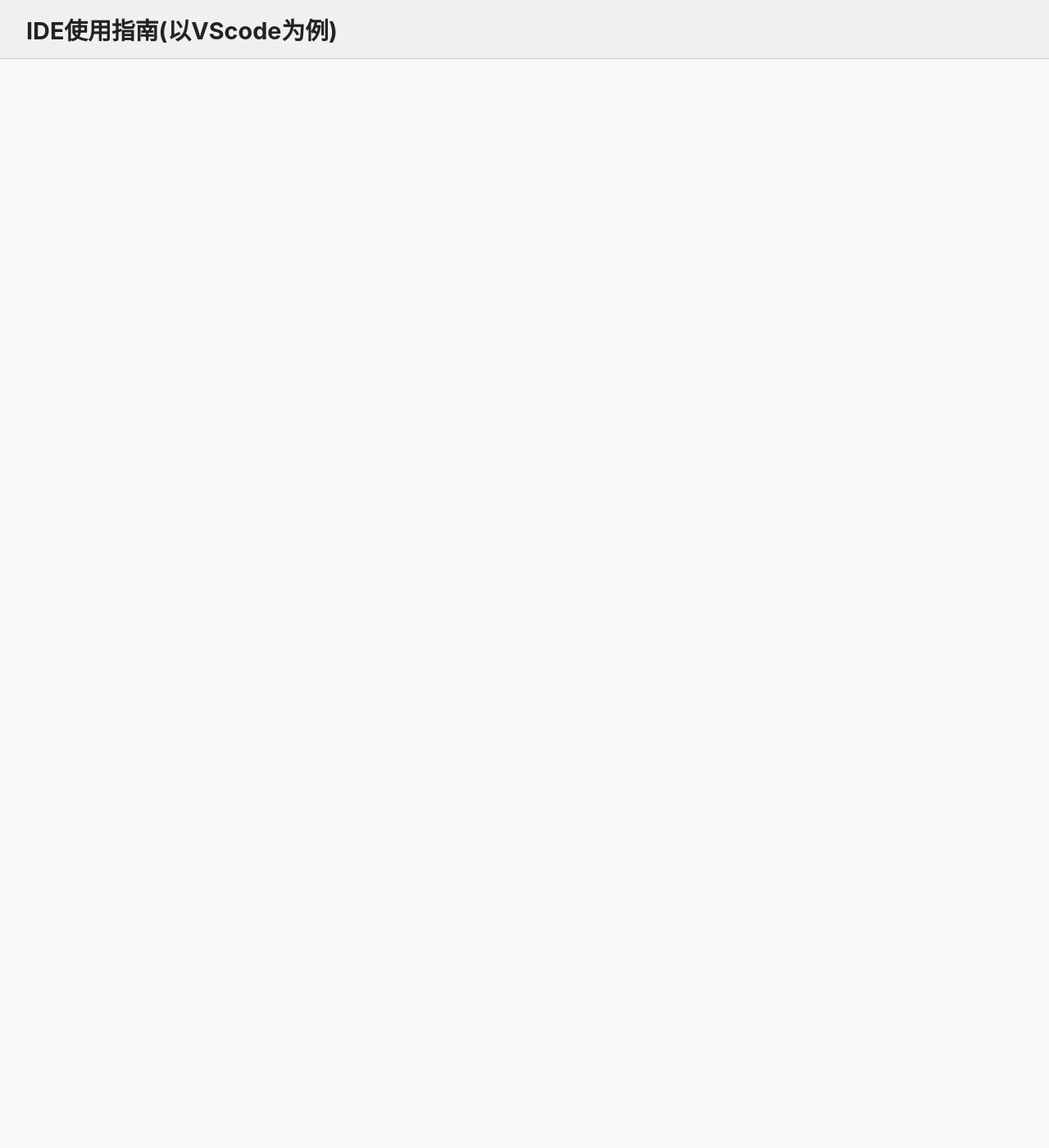
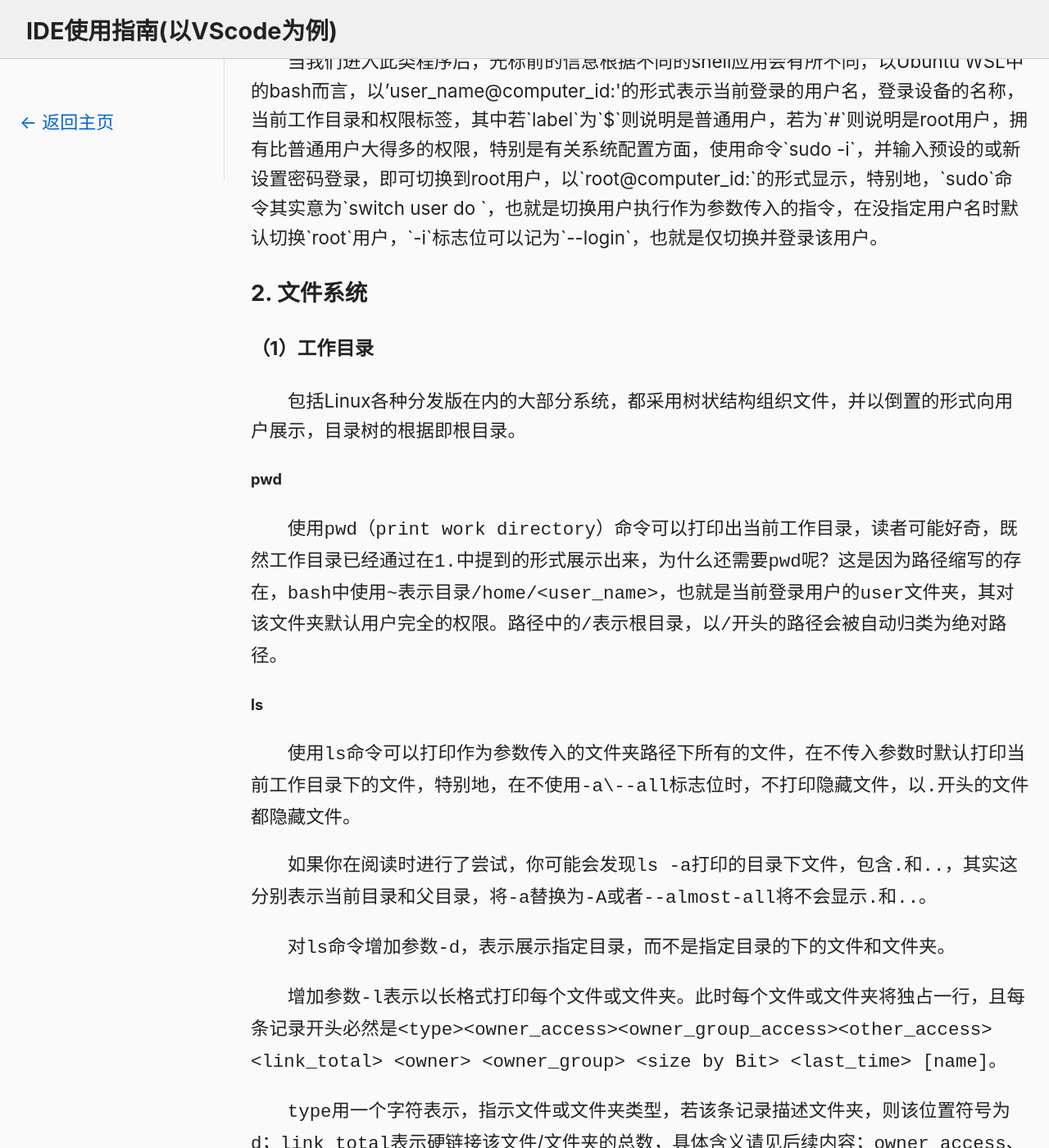
Before and after one commit to placeholder-208/Notes, a Jekyll site: the page built from _notes/my-notes/UsingVScode.md, in a window 1280 px wide and 1400 px high, scrolled down 32512 px. Shown: the whole window at 82% size. Built offline with Jekyll 4.4.1, drawn with Linux system fonts in a browser that asks for light colours; comment, search, counter and statistics services are not loaded; some of the changed text lies outside the part shown.

Commit message:
Adding the notes.

```diff
--- a/_notes/my-notes/UsingVScode.md
+++ b/_notes/my-notes/UsingVScode.md
@@ -587,3 +587,49 @@
   错误信息形如：Error: Command failed: docker build -f C:\DEVCON~1\devcontainercli\container-features\0.89.0-1788940190356\Dockerfile-with-features -t vsc-deep_learning-218e2a53a458c28d6f9294d6399b02aa682edb586849d89db435f567f8b14317 --target dev_containers_target_stage --build-arg _DEV_CONTAINERS_BASE_IMAGE=dev_container_auto_added_stage_label c:\deep_learning
 
   其中Dockerfile-with-features文件位于`C:\DEVCON~1`下，调用命令的上下文位于`C:\deep_learning`下。若出现该问题，建议您将本地项目在WSL中创建副本，再通过VScode的WSL插件，打开WSL中的项目副本后，再执行容器构建。创建WSL中的副本参考如下命令：`mkdir -p ~/projects`，路径中的`~`指代`home\user`文件夹，在用户文件夹下创建`projects`文件夹；使用命令`cp -r /mnt/c/deep_learning ~/projects/`将项目文件夹复制到`projects`文件夹下，一般`/mnt/c/..`是C盘在WSL中的挂载位置，若您对挂载位置进行了更改，请一并修改指令参数，在WSL终端中使用指令`code ~/projects/deep_learning`可以快捷使用VScode打开WSL中的项目副本。
+
+## 六、Bash
+
+### 1. 基本认识
+
+我们在如今图形用户界面系统使用的命令行应用（各类shell），往往是经过处理过的图形界面应用，而不是实际的shell。
+
+当我们进入此类程序后，光标前的信息根据不同的shell应用会有所不同，以Ubuntu WSL中的bash而言，以'user_name@computer_id:<work_directory><label>'的形式表示当前登录的用户名，登录设备的名称，当前工作目录和权限标签，其中若`label`为`$`则说明是普通用户，若为`#`则说明是root用户，拥有比普通用户大得多的权限，特别是有关系统配置方面，使用命令`sudo -i`，并输入预设的或新设置密码登录，即可切换到root用户，以`root@computer_id:<work_directory><label>`的形式显示，特别地，`sudo`命令其实意为`switch user do <command>`，也就是切换用户执行作为参数传入的指令，在没指定用户名时默认切换`root`用户，`-i`标志位可以记为`--login`，也就是仅切换并登录该用户。
+
+### 2. 文件系统
+
+#### （1）工作目录
+
+包括Linux各种分发版在内的大部分系统，都采用树状结构组织文件，并以倒置的形式向用户展示，目录树的根据即根目录。
+
+##### pwd
+
+使用`pwd（print work directory）`命令可以打印出当前工作目录，读者可能好奇，既然工作目录已经通过在`1.`中提到的形式展示出来，为什么还需要`pwd`呢？这是因为路径缩写的存在，`bash`中使用`~`表示目录`/home/<user_name>`，也就是当前登录用户的`user`文件夹，其对该文件夹默认用户完全的权限。路径中的`/`表示根目录，以`/`开头的路径会被自动归类为绝对路径。
+
+##### ls
+
+使用`ls`命令可以打印作为参数传入的文件夹路径下所有的文件，在不传入参数时默认打印当前工作目录下的文件，特别地，在不使用`-a\--all`标志位时，不打印隐藏文件，以`.`开头的文件都隐藏文件。
+
+如果你在阅读时进行了尝试，你可能会发现`ls -a`打印的目录下文件，包含`.`和`..`，其实这分别表示当前目录和父目录，将`-a`替换为`-A`或者`--almost-all`将不会显示`.`和`..`。
+
+对`ls`命令增加参数`-d`，表示展示指定目录，而不是指定目录的下的文件和文件夹。
+
+增加参数`-l`表示以长格式打印每个文件或文件夹。此时每个文件或文件夹将独占一行，且每条记录开头必然是`<type><owner_access><owner_group_access><other_access> <link_total> <owner> <owner_group> <size by Bit> <last_time> [name]`。
+
+`type`用一个字符表示，指示文件或文件夹类型，若该条记录描述文件夹，则该位置符号为`d`；`link_total`表示硬链接该文件/文件夹的总数，具体含义请见后续内容；`owner_access、owner_group_access`和`other_access`分别用三个字符表示文件/文件夹拥有者、拥有用户组和其他用户对该文件\文件夹的访问权限；`owner`和`owner_group`则表示该文件的所有者和所有用户组，`size by Bit`表示该文件或文件夹的大小，默认单位为字节，增加标志位`-h`或`--human-readable`，将根据文件大小自行增加`K`和`M`等单位表示`KB`或`MB`。
+
+`last_time`则为该文件/文件夹的最后修改时间；`name`则为该文件或文件夹的标识符。
+
+增加标志位`-F`，则会强制列出`name`及文件类型标识符，若为文件夹，则会在原有的`name`后增加斜杠`/`。
+
+标识位`-r`表示逆序排列，标志位`-t`表示按最后修改时间排序，默认按最新更改文件的顺序排列，标志位`-S`表示按文件大小排序，默认大文件在前。注意，标志位是区分大小写的，`-s`和`-S`是不同的标志位。
+
+bash支持多个短标志位(以单横杠-开头的标志位)的连续写法，比如我们使用`ls`标志位想同时添加`l`,`t`,`F`,`A`标志位，我们可以直接使用一个短横杠作前导符，以`-ltFA`的形式书写所有标志位。
+
+##### cd
+
+使用`cd（change directory）`命令可以更改当前工作目录，将传入的路径作为新的工作目录，支持绝对路径和相对路径，默认相对路径相对于当前工作目录，使用`./`表示当前目录，开始书写相对路径，但默认省略不写，假设当前工作目录下有一个名为`test`的文件夹，则可以使用`cd test`替换`cd ./test`命令。使用`cd ..`可以移动至当前文件夹的父文件夹；使用`cd -`可以移动至相邻的上一工作目录。
+
+#### （2）文件类型
+
+使用`file`命令可以查看指定文件或文件夹的属性，包括类型和保存格式的简单描述。
```
Also changed, not shown: _notes/reading-notes/PyTorch深度学习实战牟大恩译版.md (+8 -0 lines).
